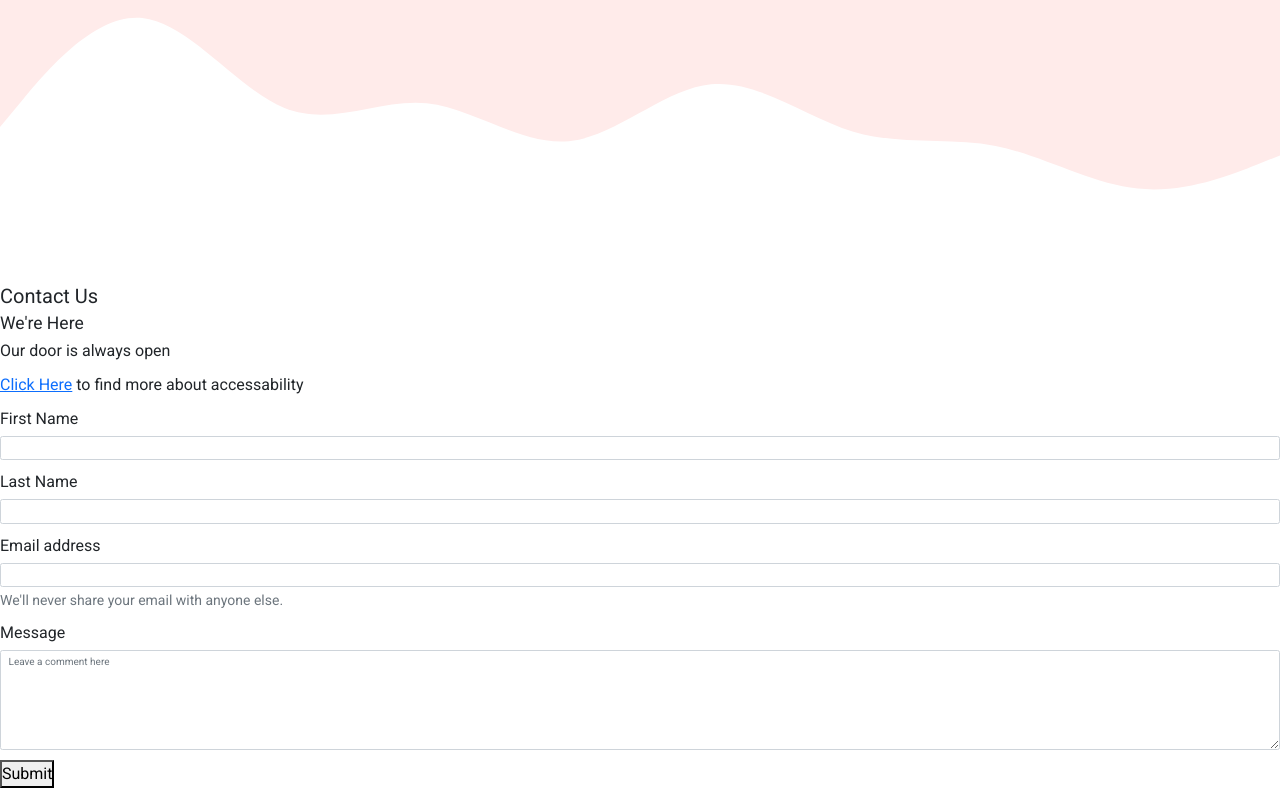
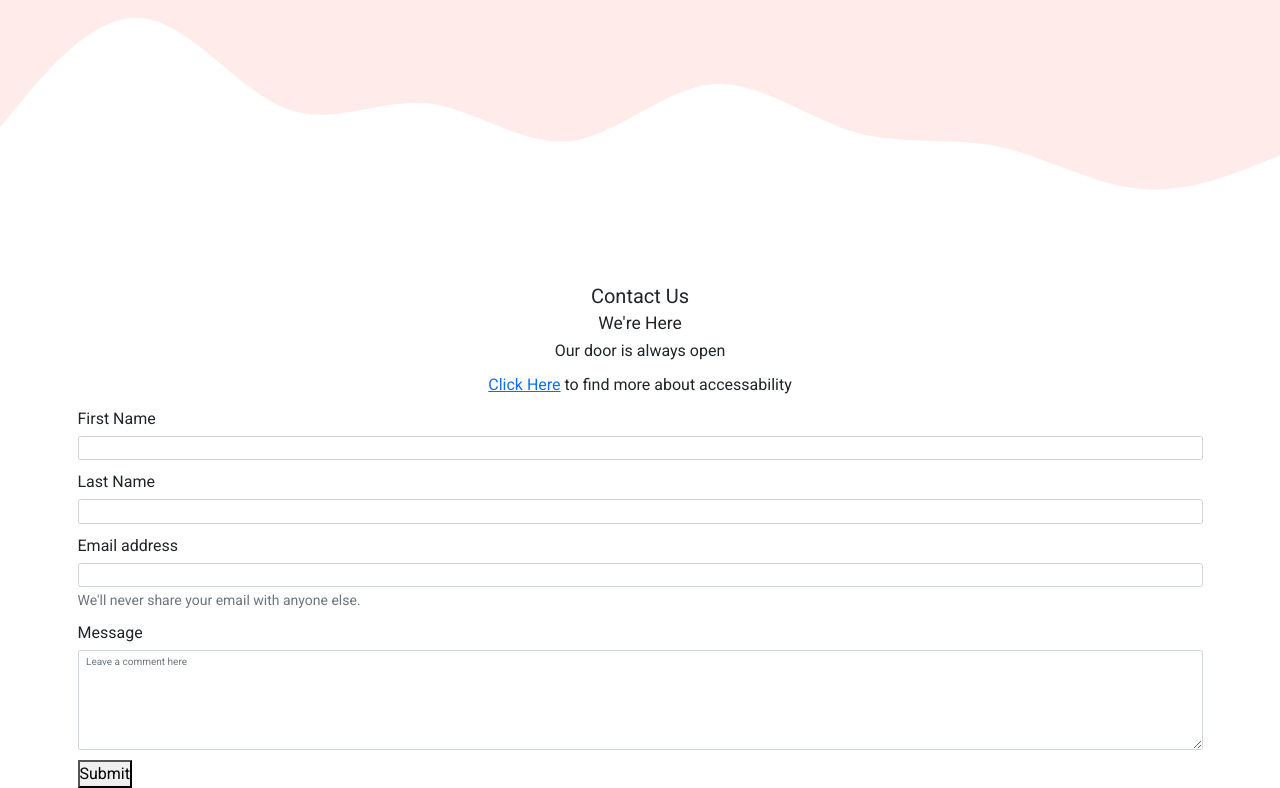
Before and after one commit to StephenJ2020/soda-apply, a Flask app: page /contact in a window 1280 px wide. Shown: the part 117-905 px from the top of the page. Run offline with Flask 2, Linux system fonts and the light colour scheme; some libraries are stand-ins or nearby versions.

Commit message:
Add container classes to contact.html and faq.html pages

```diff
--- a/static/css/style.css
+++ b/static/css/style.css
@@ -78,3 +78,9 @@ body {
 h1 {
     font-family: var(--header-text);
 }
+
+
+ /* contact */
+.content-header {
+    text-align: center;
+}
--- a/templates/pages/contact.html
+++ b/templates/pages/contact.html
@@ -2,7 +2,8 @@
 
 
 {% block content %}
-<div class="row">
+
+<div class="container-sm content-header">
    <!--Contact Title-->
    <div class="contact">
       <h2>{{ page_title }}</h2>
@@ -12,7 +13,7 @@
    </div>
 </div>
 <!--Contact Form-->
-<div class="contactusForm">
+<div class="container-sm contactusForm">
    <form id="contact-form">
       <!--First Name-->
       <div class="mb-3">
@@ -34,14 +35,13 @@
       <div class="mb-3">
          <label for="message" class="form-label">Message</label>
          <textarea class="form-control" placeholder="Leave a comment here" id="message" name="message" type="text" style="height: 100px"></textarea>
-
       </div>
-
       <!-- Button trigger modal -->
+      <div class="submitbtn">
          <button type="submit" id="send" name="send" value="send" data-bs-toggle="modal" data-bs-target="#exampleModal"> Submit</button>
+      </div>
    </form>
 </div>
-
 <!-- Modal -->
 <div class="modal fade" id="exampleModal" tabindex="-1" aria-labelledby="exampleModalLabel" aria-hidden="true">
    <div class="modal-dialog">
@@ -54,5 +54,4 @@
    </div>
 </div>
 
-
 {% endblock %}
--- a/templates/pages/faq.html
+++ b/templates/pages/faq.html
@@ -2,7 +2,7 @@
 
 {% block content %}
 
-<div class="container-sm">
+<div class="container-sm content-header">
     <div class="col">
        <h2>{{ page_title }}</h2>
     </div>
@@ -12,7 +12,7 @@
  </div>
  {% for faq in soda %}
  <div class="container-sm">
-    <div class="accordion" id="accordionPanelsStayOpenExample">
+    <div class="accordion accordion-flush" id="accordionPanelsStayOpenExample">
        <!--Question and Answer-->
        <div class="accordion-item">
           <h2 class="accordion-header" id="panelsStayOpen-headingOne">
```
Lines whose indentation alone changed are shown as unchanged.
